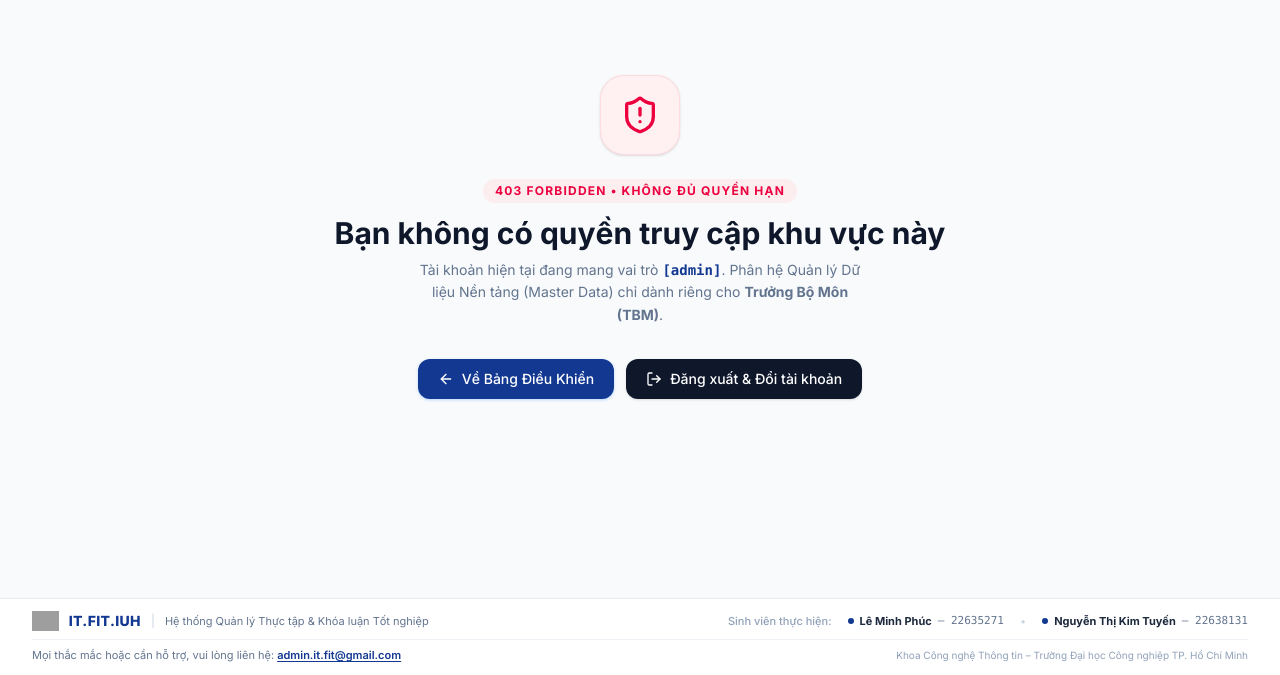
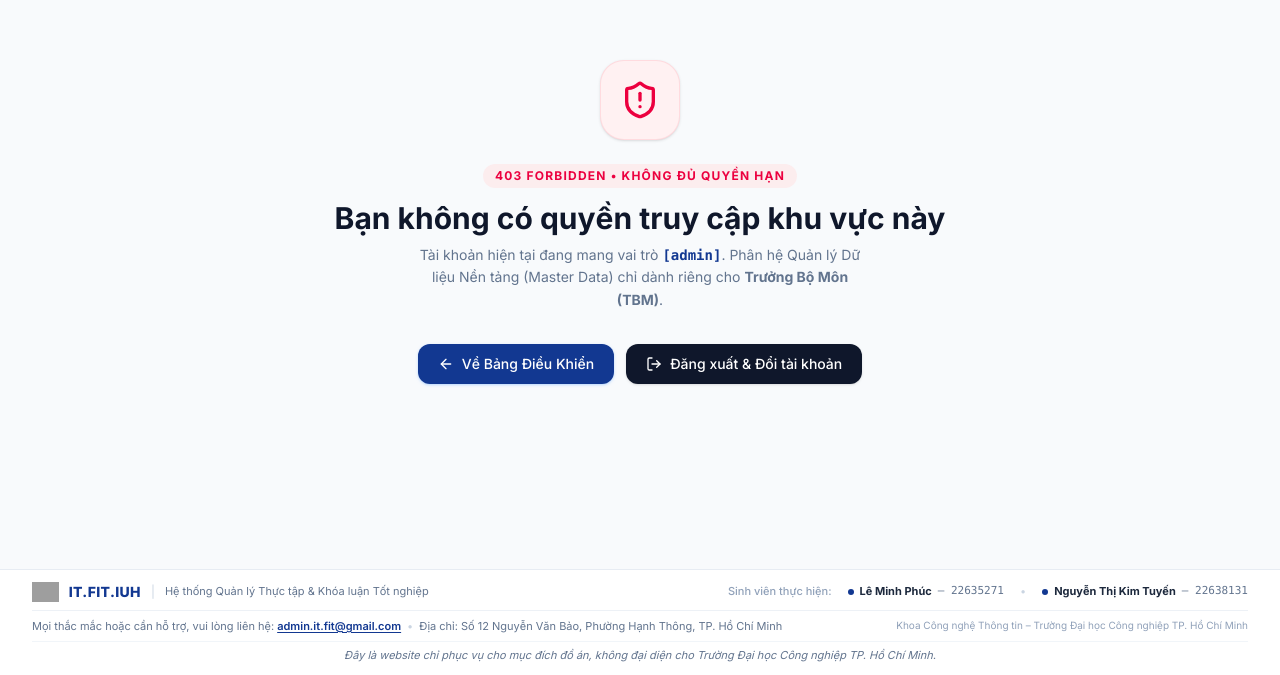
Before and after one commit to m-phuc04/internship-graduation-management, a React (Vite) app in the folder frontend/: page /unauthorized in a window 1280 px wide. Shown: the part 125-800 px from the top of the page. Built offline with nearby package versions, Linux system fonts and the light colour scheme; no server answers; sample sign-in values are in the browser's storage; grey boxes are pictures that could not be loaded.

Commit message:
Cap nhat dia chi va bo sung luu y do an vao footer toan he thong

```diff
--- a/frontend/src/components/layout/Footer.jsx
+++ b/frontend/src/components/layout/Footer.jsx
@@ -44,7 +44,7 @@ const Footer = ({ className = '', dark = false }) => {
           </div>
         </div>
 
-        {/* Hàng dưới: Thông tin liên hệ hỗ trợ */}
+        {/* Hàng dưới: Thông tin liên hệ hỗ trợ & Địa chỉ */}
         <div className={`pt-2 border-t flex flex-col sm:flex-row items-center justify-between gap-1 text-[11px] text-center sm:text-left ${
           dark ? 'border-white/10 text-slate-400' : 'border-slate-200/60 text-slate-500'
         }`}>
@@ -60,10 +60,19 @@ const Footer = ({ className = '', dark = false }) => {
             >
               admin.it.fit@gmail.com
             </a>
+            <span className={dark ? 'text-slate-700 hidden md:inline mx-1.5' : 'text-slate-300 hidden md:inline mx-1.5'}>•</span>
+            <span className="block md:inline mt-0.5 md:mt-0">Địa chỉ: Số 12 Nguyễn Văn Bảo, Phường Hạnh Thông, TP. Hồ Chí Minh</span>
           </div>
           <div className={`text-[10px] ${dark ? 'text-slate-500' : 'text-slate-400'}`}>
             Khoa Công nghệ Thông tin – Trường Đại học Công nghiệp TP. Hồ Chí Minh
           </div>
+        </div>
+
+        {/* Dòng ghi chú lưu ý đồ án */}
+        <div className={`pt-1.5 border-t text-center text-[10px] sm:text-[11px] italic ${
+          dark ? 'border-white/5 text-slate-400' : 'border-slate-100 text-slate-500'
+        }`}>
+          Đây là website chỉ phục vụ cho mục đích đồ án, không đại diện cho Trường Đại học Công nghiệp TP. Hồ Chí Minh.
         </div>
       </div>
     </footer>
--- a/frontend/src/pages/HomePage.jsx
+++ b/frontend/src/pages/HomePage.jsx
@@ -750,8 +750,11 @@ const HomePage = () => {
                 admin.it.fit@gmail.com
               </a>
             </div>
-            <div className="mt-0.5">Địa chỉ: Số 12 Nguyễn Văn Bảo, Phường 4, Quận Gò Vấp, TP. Hồ Chí Minh</div>
+            <div className="mt-0.5">Địa chỉ: Số 12 Nguyễn Văn Bảo, Phường Hạnh Thông, TP. Hồ Chí Minh</div>
             <div className="mt-0.5">Bản quyền © 2026 IUH. Tất cả các quyền được bảo lưu.</div>
+            <div className="mt-1 text-[11px] text-slate-500 italic">
+              Đây là website chỉ phục vụ cho mục đích đồ án, không đại diện cho Trường Đại học Công nghiệp TP. Hồ Chí Minh.
+            </div>
           </div>
         </div>
       </footer>
--- a/frontend/src/pages/NewsDetailPage.jsx
+++ b/frontend/src/pages/NewsDetailPage.jsx
@@ -326,7 +326,7 @@ const NewsDetailPage = () => {
 
               {/* Đoạn trích tóm tắt (nếu có) */}
               {news.summary && (
-                <div className="p-4 sm:p-5 rounded-2xl bg-blue-50/70 border-l-4 border-[#123891] text-slate-700 text-xs sm:text-sm font-medium leading-relaxed shadow-2xs">
+                <div className="p-4 sm:p-5 rounded-2xl bg-blue-50/70 text-slate-700 text-xs sm:text-sm font-medium leading-relaxed shadow-2xs">
                   {news.summary}
                 </div>
               )}
```
